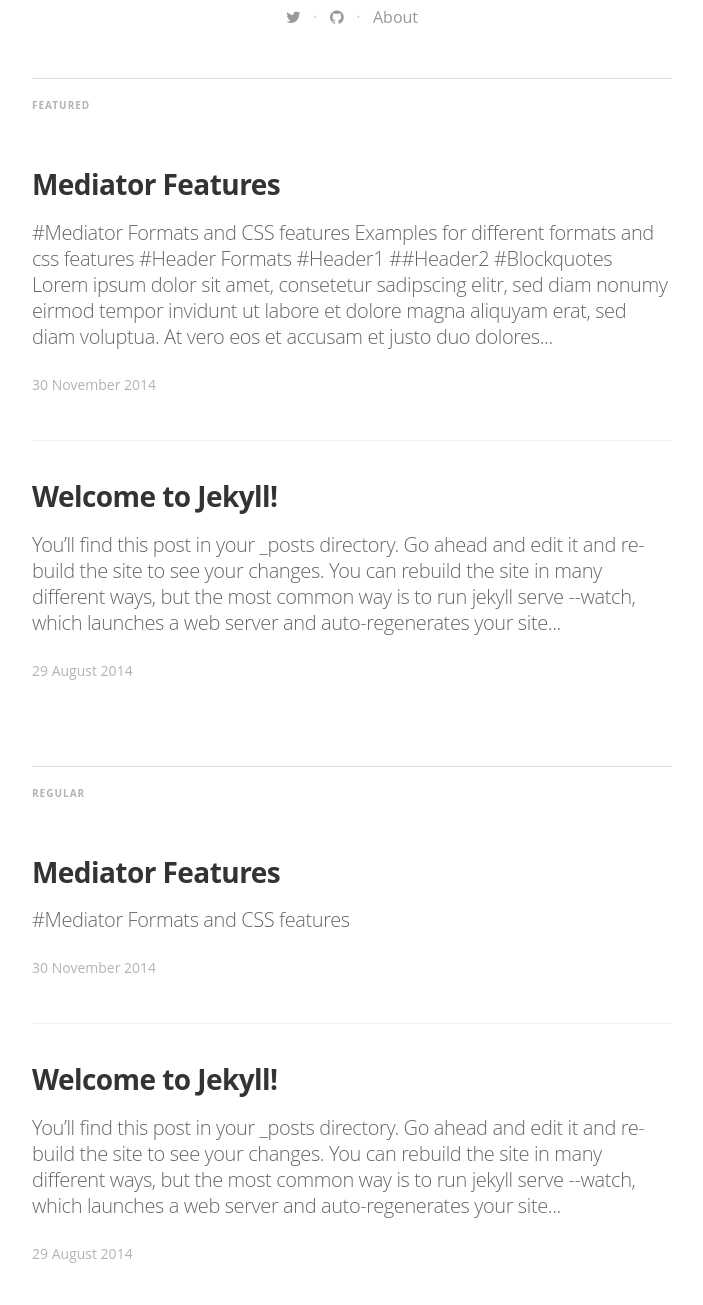
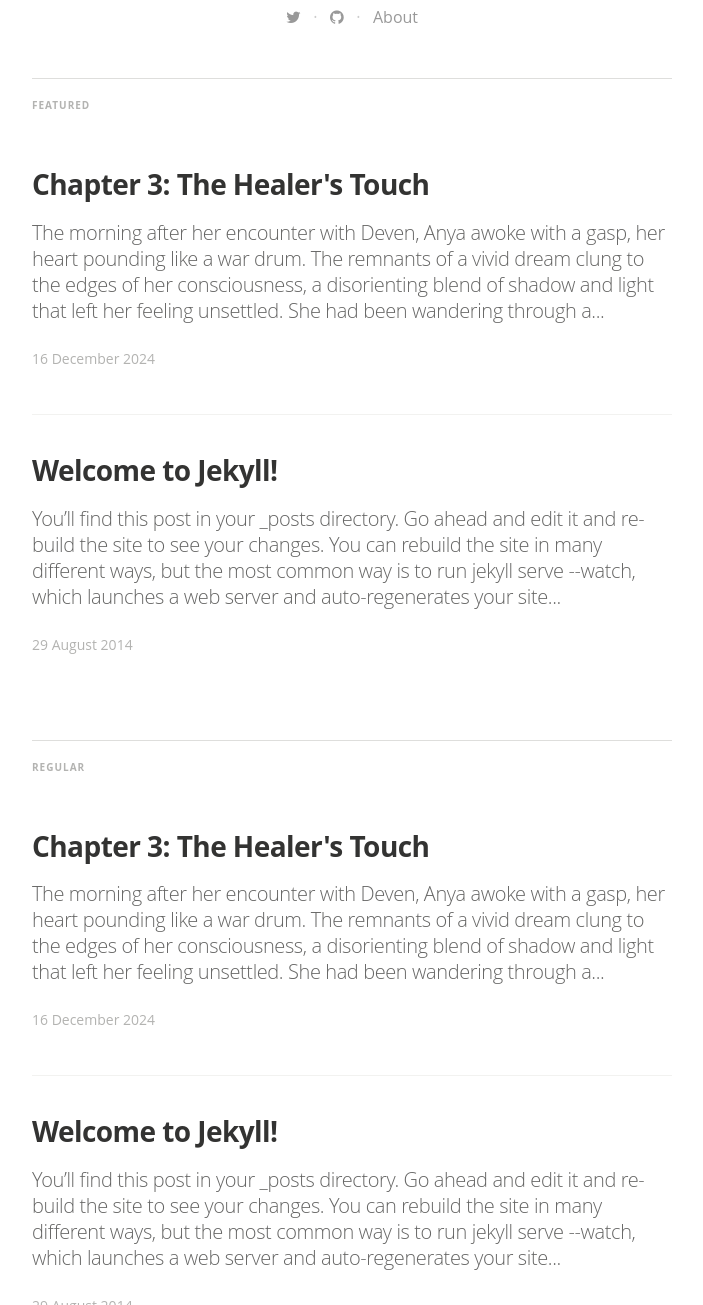
Before and after one commit to kiranprasad2001/kiranprasad2001.github.io, a Jekyll site: the page built from index.html, in a window 1280 px wide and 1400 px high, scrolled down 538 px, cut to the strip 95-1400 px from the top of the window. Shown: the whole strip, without its empty margins (288-991 px from the left). Built offline with Jekyll 4.4.1, drawn with Linux system fonts in a browser that asks for light colours; nearby versions of some CDN libraries; some web fonts are replaced; the list of posts is cut into pages by our own code; some of the changed lines change nothing that is shown.

Commit message:
updated few files

```diff
--- a/_posts/2014-11-30-mediator_features.markdown
+++ /dev/null
@@ -1,40 +0,0 @@
----
-layout: post
-title:  "Mediator Features"
-date:   2014-11-30 14:34:25
-categories: mediator feature
-tags: featured
-image: /assets/article_images/2014-11-30-mediator_features/night-track.JPG
-image2: /assets/article_images/2014-11-30-mediator_features/night-track-mobile.JPG
----
-#Mediator Formats and CSS features
-
-Examples for different formats and css features
-
-#Header Formats
-#Header1
-##Header2
-
-#Blockquotes
->Lorem ipsum dolor sit amet, consetetur sadipscing elitr, sed diam nonumy eirmod tempor invidunt ut labore et dolore magna aliquyam erat, sed diam voluptua. At vero eos et accusam et justo duo dolores et ea rebum. Stet clita kasd gubergren, no sea takimata sanctus
-
-#Lists
-##orderd lists
-1. one
-2. two
-3. three
-
-##unorderd lists
-- Apple
-- Banana
-- Plum
-
-#Links
-This is an [example link](http://example.com/ "With a Title").
-
-#Combinations
->Lorem ipsum dolor sit amet, consetetur sadipscing elitr, sed diam nonumy eirmod tempor invidunt ut labore et dolore magna aliquyam erat, sed diam voluptua. At vero eos et accusam et justo duo dolores et ea rebum. Stet clita kasd gubergren, no sea takimata sanctus
->
-> - Apple
-> - Banana
-> - Plum
--- /dev/null
+++ b/_posts/2024-12-16-chapter3-the-healers-touch.markdown
@@ -0,0 +1,75 @@
+---
+layout: post
+title:  "Chapter 3: The Healer's Touch"
+date:   2024-12-16 14:34:25
+categories: Anya-The Warrior
+tags: featured
+image: /assets/article_images/2024-12-16-chapter3-the-healers-touch/night-track.JPG
+image2: /assets/article_images/2024-12-16-chapter3-the-healers-touch/night-track-mobile.JPG
+---
+
+The morning after her encounter with Deven, Anya awoke with a gasp, her heart pounding like a war drum. The remnants of a vivid dream clung to the edges of her consciousness, a disorienting blend of shadow and light that left her feeling unsettled. She had been wandering through a dense forest, the air heavy with an otherworldly mist that swirled around her like phantom limbs, obscuring the path ahead. Giant trees, their gnarled branches reaching towards the sky like skeletal fingers, loomed over her, their leaves whispering secrets in an unknown tongue that sent shivers down her spine. Then, she stumbled upon a clearing bathed in an ethereal light, a stark contrast to the oppressive gloom of the forest. In the center of the clearing stood a woman, her form radiating an aura of serenity and power, beckoning Anya closer with a melodic whisper that seemed to echo through the very depths of her soul.
+Anya sat up in bed, her breath coming in ragged gasps, the dream's imagery still vivid in her mind. She couldn't shake the feeling that it was more than just a dream, that it was a message, a calling, a glimpse into a destiny she didn't yet understand. A premonition, perhaps, or a warning. Or maybe, she dared to hope, a guide. The woman in the clearing, her serene face and gentle eyes, had evoked a sense of peace and reassurance, a feeling that Anya clung to now as she tried to make sense of the unsettling dream.
+She pushed aside the silken sheets, the cool fabric a welcome relief against her sweat-dampened skin. The room, with its high ceilings and intricately carved wooden furniture, felt stifling, the air heavy with the lingering scent of jasmine incense. Anya longed for the fresh air of the courtyard, the soothing sounds of nature, a respite from the confines of the palace walls.
+As she made her way to the courtyard, the cool morning air greeted her like a long-lost friend, a welcome contrast to the stifling heat of her room. The sun had just begun to peek over the horizon, painting the sky with hues of gold and crimson, casting long shadows that danced across the dew-kissed grass. The scent of jasmine and roses filled the air, a fragrant symphony that calmed her restless spirit. The familiar sounds of the awakening city reached her ears – the distant crowing of a rooster, the rhythmic clang of a blacksmith's hammer, the chatter of merchants setting up their stalls in the marketplace. These sounds, normally a comforting reminder of the familiar rhythm of life in Avani, now seemed to carry a hint of unease, a subtle discordance that mirrored the unsettling feeling in Anya's heart.
+The courtyard, a haven of tranquility amidst the bustling city, offered a sense of peace that Anya desperately craved. She wandered through the manicured gardens, her bare feet sinking into the soft grass, the dew clinging to her ankles like tiny diamonds. The vibrant colors of the flowers – crimson hibiscus, golden marigolds, and sapphire-blue lotuses – seemed to pulse with life, their delicate petals unfurling in the morning sun. A small fountain, its water cascading over smooth stones, created a soothing melody that washed over Anya, calming her troubled thoughts.
+As she practiced her morning sword forms, the movements fluid and precise, her thoughts drifted back to Deven's words. The Prophecy of the Five. A warrior, a scholar, a healer, a merchant, and an outcast. Five individuals destined to shape the fate of Avani. Five individuals bound together by an ancient prophecy, their destinies intertwined in a battle against an unseen darkness that threatened to consume the land.
+Could it be true? she wondered, her brow furrowing in thought. Could I really be part of something so grand, so significant?
+The idea both excited and terrified her. She had always yearned for a purpose beyond the traditional roles assigned to women in her society. She had never fit the mold, never felt comfortable with the expectations placed upon her. But the weight of such a destiny, the responsibility of protecting her kingdom from an unseen darkness, felt almost unbearable. Was she strong enough? Brave enough? Wise enough?
+Doubt gnawed at her, a persistent whisper in the back of her mind. She was just Anya, a warrior in training, a young woman with a rebellious spirit and a yearning for something more. Was she truly capable of fulfilling such a grand destiny? Could she live up to the expectations of the prophecy, shoulder the burden of protecting her kingdom, her people, her world?
+But then, the image of her mother, Rani Mira, flashed before her eyes, her spirit a beacon of strength and courage. Mira, who had defied expectations and shattered stereotypes. Mira, who had taught Anya that a woman could be both a warrior and a protector, a force to be reckoned with. Mira, whose memory fueled Anya's determination, whose legacy she was determined to honor.
+I will not let fear hold me back, Anya vowed silently, her grip tightening on the hilt of her sword. I will embrace my destiny, whatever it may be.
+She continued her sword practice with renewed vigor, each strike a testament to her resolve, each parry a defiance of the doubts that plagued her. The sun climbed higher in the sky, casting a golden glow over the courtyard, bathing Anya in its warmth. As she moved through the forms, her body flowed with a grace and power that belied her anxieties. She was a warrior, through and through, her spirit as sharp as her blade, her determination as unyielding as the ancient stones of Avani.
+Finishing her practice, Anya felt a sense of calm settle over her. The doubts hadn't vanished entirely, but they were quieter now, overshadowed by a growing sense of purpose. She would face the trials, she would prove herself, and she would embrace whatever destiny awaited her.
+Her stomach rumbled, a reminder that she hadn't yet eaten. With a smile, she headed towards the palace kitchens, hoping Chef Balaji had recovered from his latest culinary mishap and that breakfast wouldn't involve any unexpected side effects. The thought of the chef, his face smeared with soot and his hair standing on end, brought a chuckle to her lips. Balaji, despite his tendency for disaster, was a constant source of amusement in the otherwise rigid and predictable world of the palace.
+The aroma of freshly baked bread and sizzling spices filled the air as she entered the kitchen. Balaji, his chef's hat perched precariously on his head, was bustling about, his face flushed with a renewed sense of purpose. He seemed to have recovered from his "Nirvana Naan" debacle, his enthusiasm for culinary experimentation undeterred.
+"Ah, Anya!" he greeted her, his voice booming with enthusiasm. "Just in time! I have created a new breakfast dish, a culinary masterpiece that will nourish your body and invigorate your spirit."
+Anya eyed the steaming bowl he placed before her with a mixture of curiosity and trepidation. "What is it?" she asked, cautiously taking a spoonful.
+"It is called 'Sunrise Stew,'" Balaji announced with a flourish. "A blend of exotic fruits, nuts, and spices, infused with the energy of the rising sun. It will grant you the strength of a tiger and the wisdom of an owl."
+Anya chuckled. "Well, I certainly hope it doesn't have the same effect as your Nirvana Naan."
+Balaji's face fell. "Ah, yes," he mumbled, a sheepish grin spreading across his face. "A minor setback. But I assure you, this dish is entirely safe. And delicious!"
+Anya took another bite, savoring the exotic flavors that danced on her tongue. The stew was indeed delicious, a symphony of sweet and savory notes that awakened her senses. The warmth of ginger and cinnamon mingled with the sweetness of mangoes and the crunch of toasted almonds, creating a delightful harmony of flavors. She couldn't help but admire Balaji's creativity, even if his experiments sometimes went awry.
+As she ate, she noticed a commotion outside the kitchen window. A group of people had gathered, their voices raised in alarm. Anya peered out the window and saw a young boy lying on the ground, his face pale, his body convulsing.
+"What's happening?" she asked, her voice laced with concern.
+Balaji, his curiosity piqued, joined her at the window. "It seems the boy has been bitten by a venomous snake," he explained, his voice grave. "Poor lad. His chances of survival are slim."
+Anya's heart sank. She had witnessed the devastating effects of snakebites before. The venom could quickly paralyze the body, leading to a slow and agonizing death. She remembered a time when a village child, barely older than this boy, had been bitten by a cobra. Despite the frantic efforts of the village healer, the child had succumbed to the venom's deadly embrace. The memory sent a shiver down her spine, a reminder of the fragility of life and the ever-present threat of death.
+Suddenly, a figure emerged from the crowd, pushing their way towards the boy. It was a woman, her face etched with concern, her eyes filled with a quiet strength. She knelt beside the boy, her hands gently examining the bite wound.
+Anya watched in fascination as the woman reached into her bag and pulled out a handful of herbs. She crushed the herbs in her palm, then applied them to the wound, her touch gentle and deliberate. A hush fell over the crowd as they watched, their hopes and fears hanging in the balance. Anya held her breath, her gaze fixed on the woman's hands, her own heart pounding in her chest.
+Within moments, the boy's convulsions subsided, his breathing becoming more regular. Color returned to his face, and his eyes fluttered open. A collective sigh of relief swept through the crowd, followed by murmurs of gratitude and admiration. The boy's mother, her face streaked with tears, rushed forward and embraced her son, her sobs a mixture of relief and joy.
+Anya, her heart filled with awe, turned to Balaji.
+"Who is that woman?" she asked, her voice filled with wonder.
+Balaji's eyes widened in recognition. "That is Maeve," he explained, his voice filled with respect. "The healer. She possesses a gift, a connection to the natural world that allows her to heal even the most grievous wounds."
+Anya's mind raced. Could this be the healer from the prophecy? The one destined to join her in the fight against the darkness? The woman exuded an aura of serenity and power, her presence calming the chaos, her touch bringing life back to the stricken boy.
+She felt a surge of excitement, a sense of purpose that she had never experienced before. The prophecy was unfolding, and she was a part of it. The dream, the encounter with Deven, and now this… it all seemed to be pointing towards a destiny she could no longer ignore.
+But with this excitement came a wave of apprehension. The darkness Deven had spoken of, the threat to Avani… Was she truly ready to face such a challenge? Was she strong enough?
+Anya's gaze drifted back to Maeve, who was now surrounded by grateful villagers, their voices filled with praise and thanks. The healer's gentle smile and compassionate eyes filled Anya with a sense of hope. Perhaps, with the help of the others mentioned in the prophecy, she could indeed face the darkness and protect her beloved kingdom.
+As Anya watched Maeve interact with the villagers, a sudden realization struck her. She had never considered the power of healing, the ability to mend not just physical wounds but also the deeper scars of the soul. Perhaps this was the key to combating the darkness, not just through force, but through compassion and understanding.
+A new determination arose within Anya, a resolve to not only become a skilled warrior but also to learn from Maeve, to understand the power of healing, and to embrace the compassion that lay dormant within her own heart. She knew that the journey ahead would be fraught with challenges, but she was ready to face them, to embrace her destiny, and to become the warrior and protector that Avani needed.
+Anya approached Maeve, her steps hesitant at first, unsure of how to address this woman who seemed to possess such extraordinary abilities. As she drew closer, she noticed the intricate patterns woven into Maeve's simple tunic, symbols that hinted at a deep connection to the natural world. Maeve's eyes, though filled with a gentle warmth, held a depth of wisdom that Anya found both intimidating and intriguing.
+"Maeve," Anya began, her voice soft but steady, "I witnessed your… your healing of that boy. It was… remarkable."
+Maeve smiled, her eyes crinkling at the corners. "It was the power of nature, child, not my own," she replied, her voice as soothing as a gentle breeze. "The herbs, the earth, the very air we breathe… they all hold the potential for healing and restoration."
+Anya's curiosity piqued. "Can you teach me?" she asked, her voice eager. "Can you teach me to harness this power?"
+Maeve's smile deepened. "Perhaps, child. But healing is not just about knowledge and technique. It is about compassion, about understanding the interconnectedness of all living things."
+Anya nodded, her heart filled with a newfound determination. She would learn from Maeve, not just the art of healing, but also the wisdom that guided it. She would embrace this new path, this unexpected detour on her journey to becoming a warrior.
+As Anya and Maeve conversed, a commotion erupted from the nearby marketplace. Shouts and screams echoed through the streets, and a wave of panic seemed to ripple through the crowd. Anya's warrior instincts kicked in, her hand instinctively reaching for the hilt of her sword.
+"What's happening?" she asked, her voice laced with concern.
+Maeve's expression turned serious. "Trouble, it seems," she said, her eyes scanning the crowd. "Stay close, child. We may need your skills."
+Together, they made their way towards the source of the commotion, their hearts pounding with a mixture of apprehension and determination. Anya, her senses heightened, prepared to face whatever danger awaited them, her newfound purpose solidifying within her. She was not just a warrior in training, she was a protector, a guardian, and she would not shy away from her duty.
+As they navigated through the panicked crowd, Anya noticed a group of men, their faces contorted with anger, surrounding a young woman. The woman, her eyes filled with fear, cowered against a stall, her arms raised in a futile attempt to protect herself.
+Anya's blood boiled at the sight of such injustice. She pushed her way through the crowd, her warrior instincts taking over. "Leave her alone!" she shouted, her voice ringing with authority.
+The men turned towards Anya, their expressions shifting from anger to surprise. They sneered at her, their eyes filled with disdain.
+"And what business is it of yours, girl?" one of them snarled.
+Anya stepped forward, her chin held high, her gaze unwavering. "It is my business to protect the innocent," she declared, her voice filled with a quiet strength.
+The men laughed, their voices echoing through the marketplace. "You? Protect her?" one of them scoffed. "You are but a girl, a weakling."
+Anya's grip tightened on her sword. "Do not underestimate me," she warned, her voice laced with steel. "I am a warrior."
+The men exchanged glances, their amusement turning to uncertainty. They had not expected such defiance from a woman.
+"Very well, girl," one of them said, his voice laced with a menacing tone. "Let us see what you are made of."
+He lunged at Anya, his fist raised. Anya sidestepped his attack with ease, her movements swift and agile. She countered with a swift kick, sending the man sprawling to the ground.
+The other men, surprised by Anya's skill, hesitated. But their hesitation was short-lived. They charged at Anya, their fists flying.
+Anya met their attacks with a ferocity that surprised even herself. She dodged, parried, and countered, her movements a blur of motion. She fought with a strength and precision that belied her slender frame.
+The crowd, initially panicked, now watched in awe as Anya battled the men, her sword flashing, her cries echoing through the marketplace. They had never seen a woman fight with such skill and determination.
+Maeve, standing at the edge of the fray, observed Anya with a knowing smile. She saw the warrior spirit burning bright within the young woman, the fire of courage and compassion that would guide her on her path.
+Anya, her adrenaline pumping, continued to fight, her movements becoming more fluid, her strikes more precise. She disarmed one of the men, sending his sword clattering to the ground. She then delivered a swift kick to another, sending him sprawling into a nearby stall.
+The remaining men, realizing they were no match for Anya, turned and fled, their cowardly retreat met with jeers and laughter from the crowd.
+Anya, her chest heaving with exertion, stood amidst the scattered remnants of the fight, her sword still drawn, her gaze sweeping over the awestruck faces. She had defended the innocent, protected the weak, and proven that a woman could be a warrior, a force to be reckoned with.
+A sense of triumph surged through her, a feeling of empowerment that she had never experienced before. She had faced her fears, defied expectations, and emerged victorious. She was a warrior, and she was ready to embrace her destiny.
--- a/about.md
+++ b/about.md
@@ -4,14 +4,10 @@
 permalink: /about/
 ---
 
-A medium inspired Jekyll blog theme. The basic idea came from the Ghost theme
-[Readium 2.0](http://www.svenread.com/readium-ghost-theme/). I use mediator on my own blog [The Base](blog.base68.com).
+Hi! I'm Kiran, a software developer with a passion for storytelling. I love creating worlds and characters and getting lost in the magic of writing. When I'm not coding away, you can usually find me with my nose in a book, trying to decipher the secrets of the universe (or just figuring out how to write a really good fight scene).
 
-You can **download** the theme here:
-[https://github.com/dirkfabisch/mediator](https://github.com/dirkfabisch/mediator)
+I'm also a big fan of learning new things.  Whether it's picking up a new programming language or attempting to juggle (with varying degrees of success), I'm always up for a challenge. And speaking of challenges, I enjoy a good game of badminton, though I'm probably more enthusiastic than skilled.
 
-You can find out more info about customizing your Jekyll theme, as well as basic Jekyll usage documentation at [jekyllrb.com](http://jekyllrb.com/)
+If you're interested in chatting about books, writing, or anything else that strikes your fancy, feel free to get in touch!
 
-You can find the source code for the Jekyll new theme at: [github.com/jglovier/jekyll-new](https://github.com/jglovier/jekyll-new)
-
-You can find the source code for Jekyll at [github.com/jekyll/jekyll](https://github.com/jekyll/jekyll)
+This website is using Jekyll blog theme which you can get it from here: [dirkfabisch/mediator](https://github.com/dirkfabisch/mediator)
```
Also changed, not shown: assets/article_images/2024-12-16-chapter3-the-healers-touch/night-track-mobile.JPG (renamed from assets/article_images/2014-11-30-mediator_features/night-track-mobile.JPG), 2 other files.
